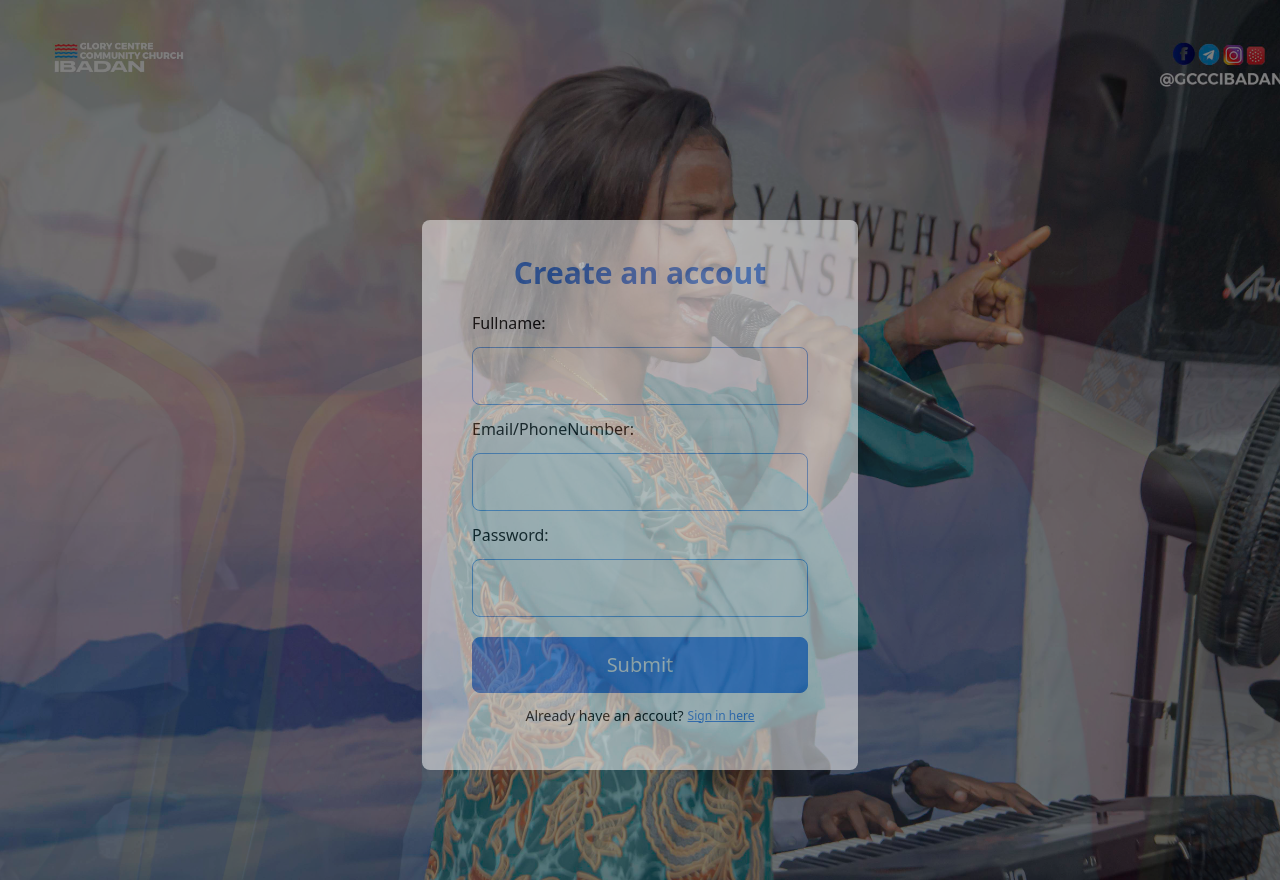
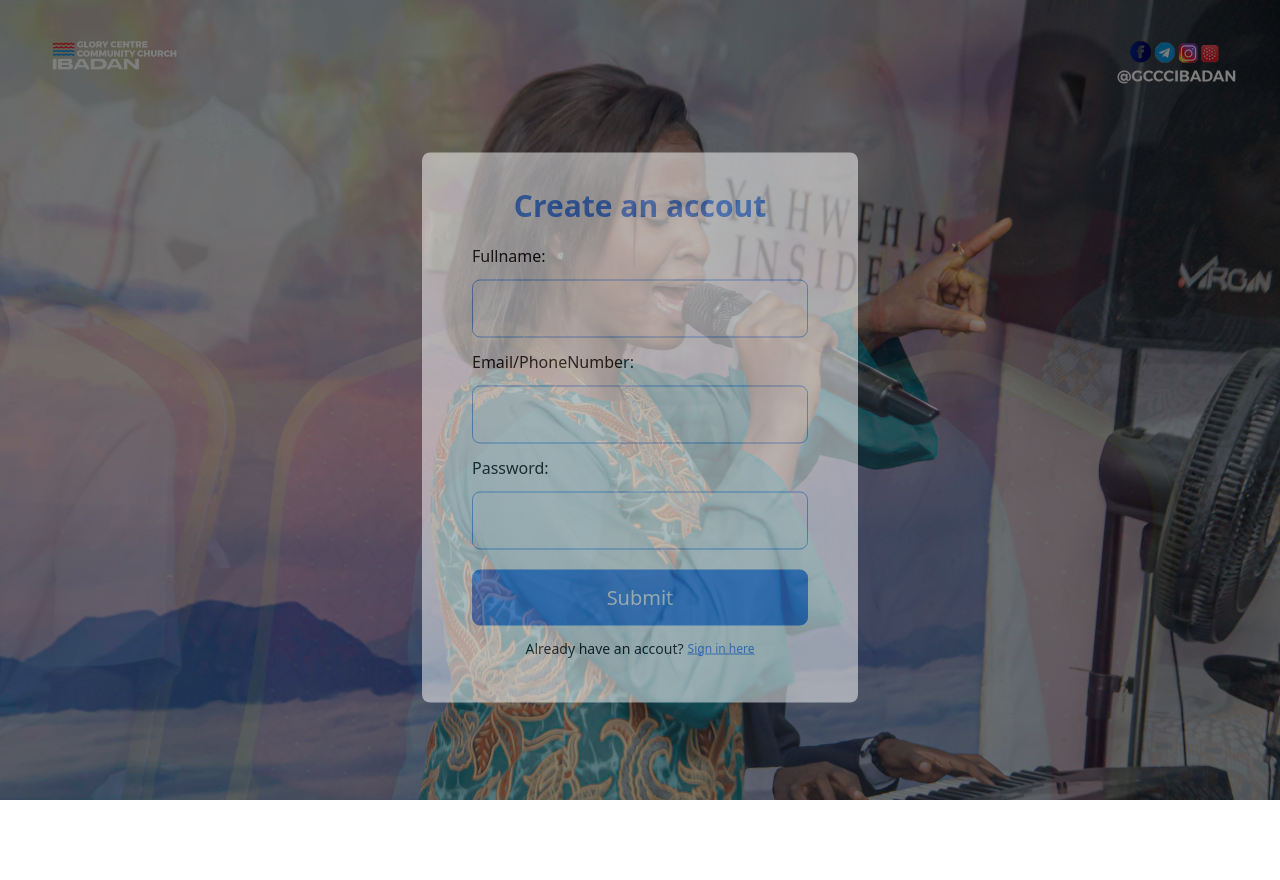
Before and after one commit to AChris-T/gccibadan, a React (Vite) app: page /Register in a window 1280 px wide. After the commit the page ends 800 px from the top, so only its background shows below. Built offline with nearby package versions, Linux system fonts and the light colour scheme.

Commit message:
login page

```diff
--- a/src/Pages/AuthPage/Register.jsx
+++ b/src/Pages/AuthPage/Register.jsx
@@ -69,7 +69,7 @@ return (
         <ToastContainer/>
         </div>
 
-        <div className= "bg-white translate-y-[5%] md:translate-y-[10%] md:w-[436px] w-full  h-[550px] opacity-50 rounded-lg hover:opacity-90 flex  flex-col px-4 md:px-[20px] py-[30px]">
+        <div className= "bg-white translate-y-[5%] md:translate-y-[5%] md:w-[436px] w-full  h-[550px] opacity-50 rounded-lg hover:opacity-90 flex  flex-col px-4 md:px-[20px] py-[30px]">
           <h3 className="text-[30px] flex justify-center w-full text-blue-500 font-bold">Create an accout</h3>
           <form className="flex flex-col gap-3  md:px-[30px] mt-4">
               <label>Fullname:</label>
--- a/src/index.css
+++ b/src/index.css
@@ -14,7 +14,7 @@
     left: 0;
     top: 0;
     width: 100%;
-    height: 110vh;
+    height: 100vh;
     background-position: fixed;
     background-size: cover;
     background-repeat: no-repeat;
@@ -71,7 +71,7 @@
         left: 0;
         top: 0;
         width: 100%;
-        height: 110vh;
+        height: 100vh;
         background-size: cover;
         background-position: center;
     }
```
